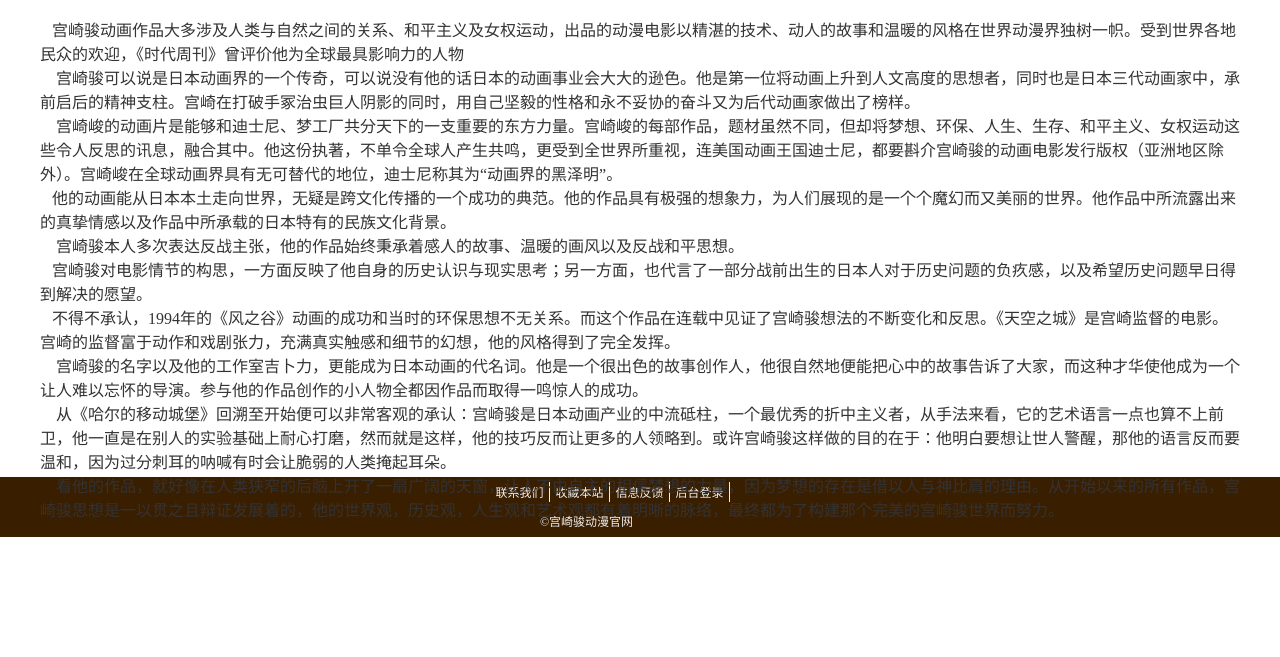
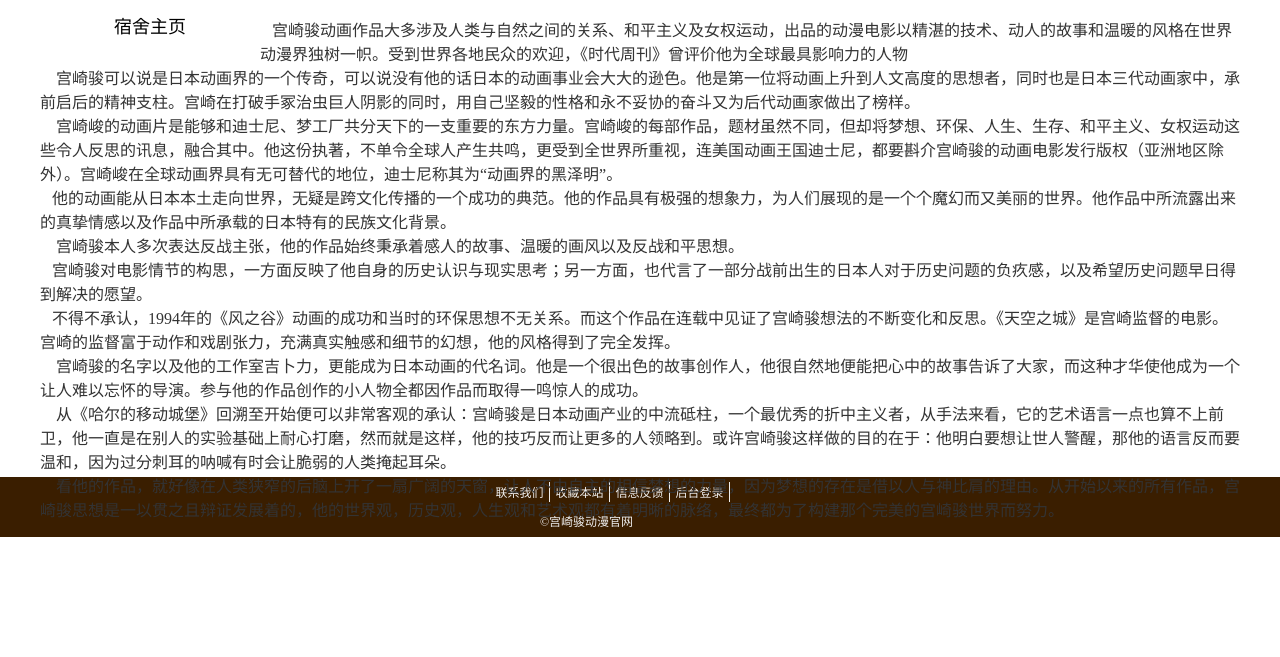
Before and after one commit to mynameisczj/xfh608, a plain HTML site: page html/作者简介.html in a window 1280 px wide. Shown: the part 143-800 px from the top of the page. Drawn offline with Linux system fonts and the light colour scheme.

Commit message:
Update 作者简介.html

```diff
--- a/html/作者简介.html
+++ b/html/作者简介.html
@@ -43,6 +43,7 @@
                     <li><a href="../html/哈尔的移动城堡.html">哈尔的移动城堡</a></li>
                     <li><a href="../html/悬崖上的金鱼姬.html">悬崖上的金鱼姬</a></li>
                     <li><a href="../html/作者简介.html">作者简介</a></li>
+                    <li><a href="https://pandeng111.github.io/526/">宿舍主页</a></li>
             </ul>
         </div>
     </div>
```
